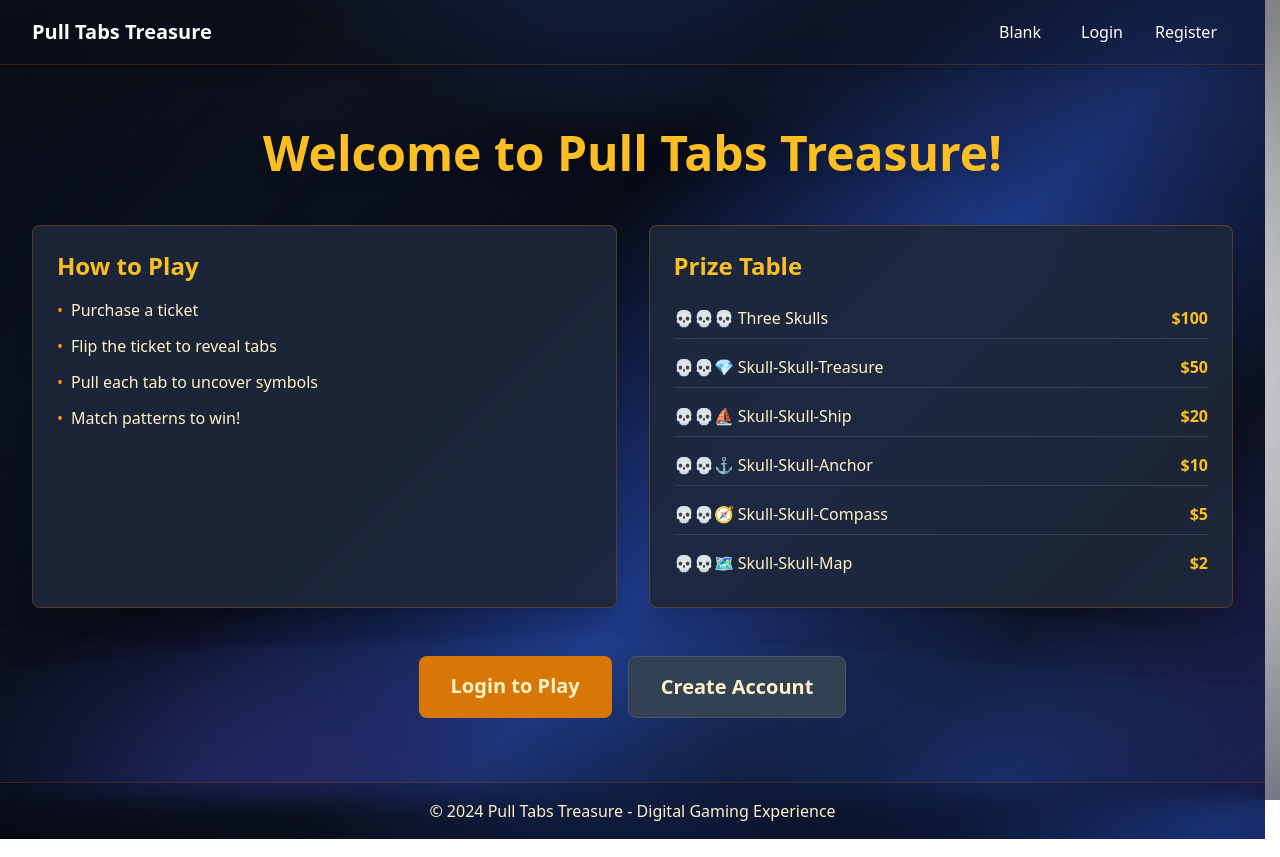
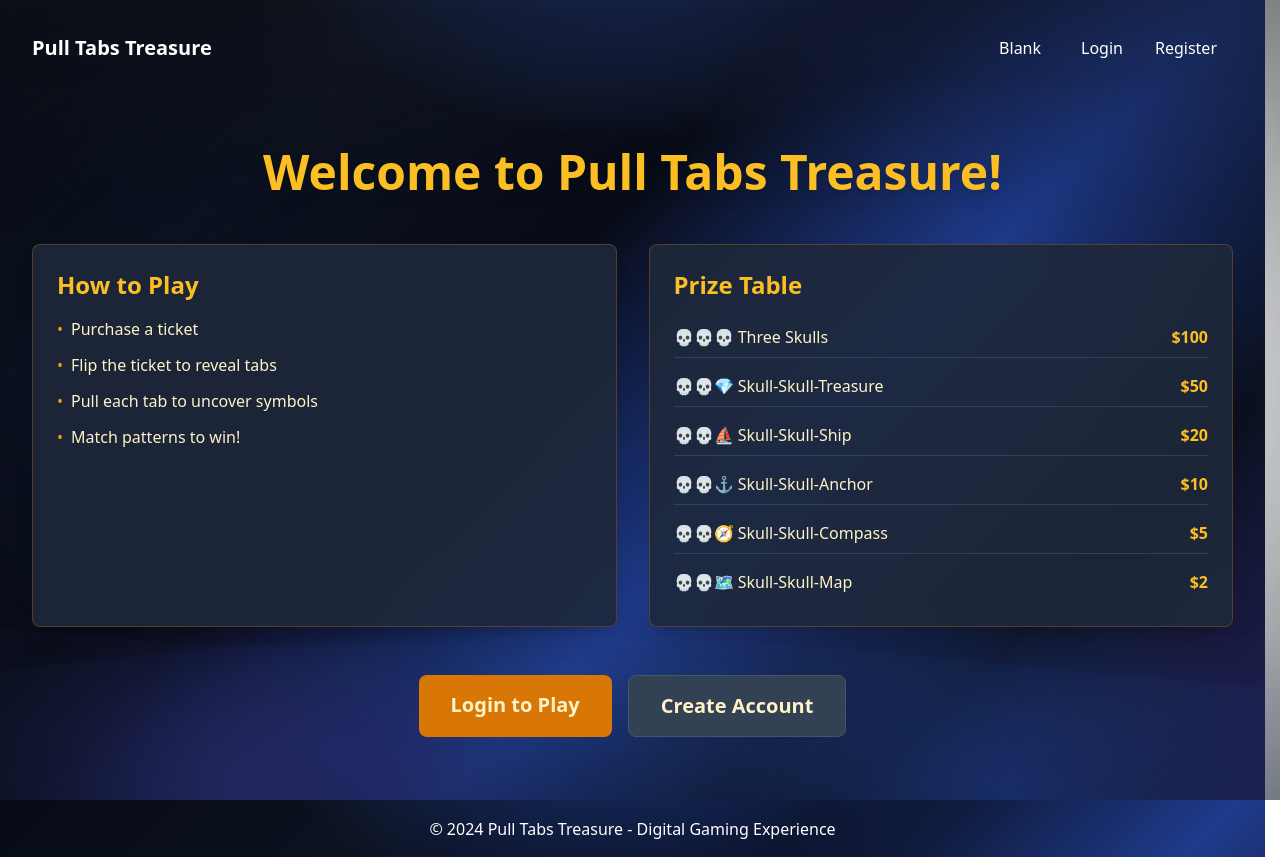
Before and after one commit to Benjafo/pull-tabs, a React (Vite) app in the folder client/: page / in a window 1280 px wide. Built offline with nearby package versions, Linux system fonts and the light colour scheme; no server answers.

Commit message:
Update background colors

```diff
--- a/client/src/components/layout/Header.tsx
+++ b/client/src/components/layout/Header.tsx
@@ -13,7 +13,7 @@ export function Header() {
     };
 
     return (
-        <header className="bg-navy-900/20 backdrop-blur-md text-white shadow-lg sticky top-0 z-50 border-b border-gold-600/20">
+        <header className="backdrop-blur-md text-white sticky top-2 py-2 mb-1 z-50">
             <div className="max-w-7xl mx-auto px-4 sm:px-6 lg:px-8">
                 <div className="flex justify-between items-center h-16">
                     <Link
--- a/client/src/components/layout/Layout.tsx
+++ b/client/src/components/layout/Layout.tsx
@@ -12,7 +12,7 @@ export function Layout({ children }: LayoutProps) {
             <main className="flex-1 w-full">
                 <div className="max-w-7xl mx-auto px-4 sm:px-6 lg:px-8 py-8">{children}</div>
             </main>
-            <footer className="bg-navy-900/20 backdrop-blur-md text-cream-100 py-4 mt-auto border-t border-gold-600/20">
+            <footer className="bg-primary-800 text-white py-4 mt-auto">
                 <div className="max-w-7xl mx-auto px-4 sm:px-6 lg:px-8 text-center">
                     <p>&copy; 2024 Pull Tabs Treasure - Digital Gaming Experience</p>
                 </div>
```
